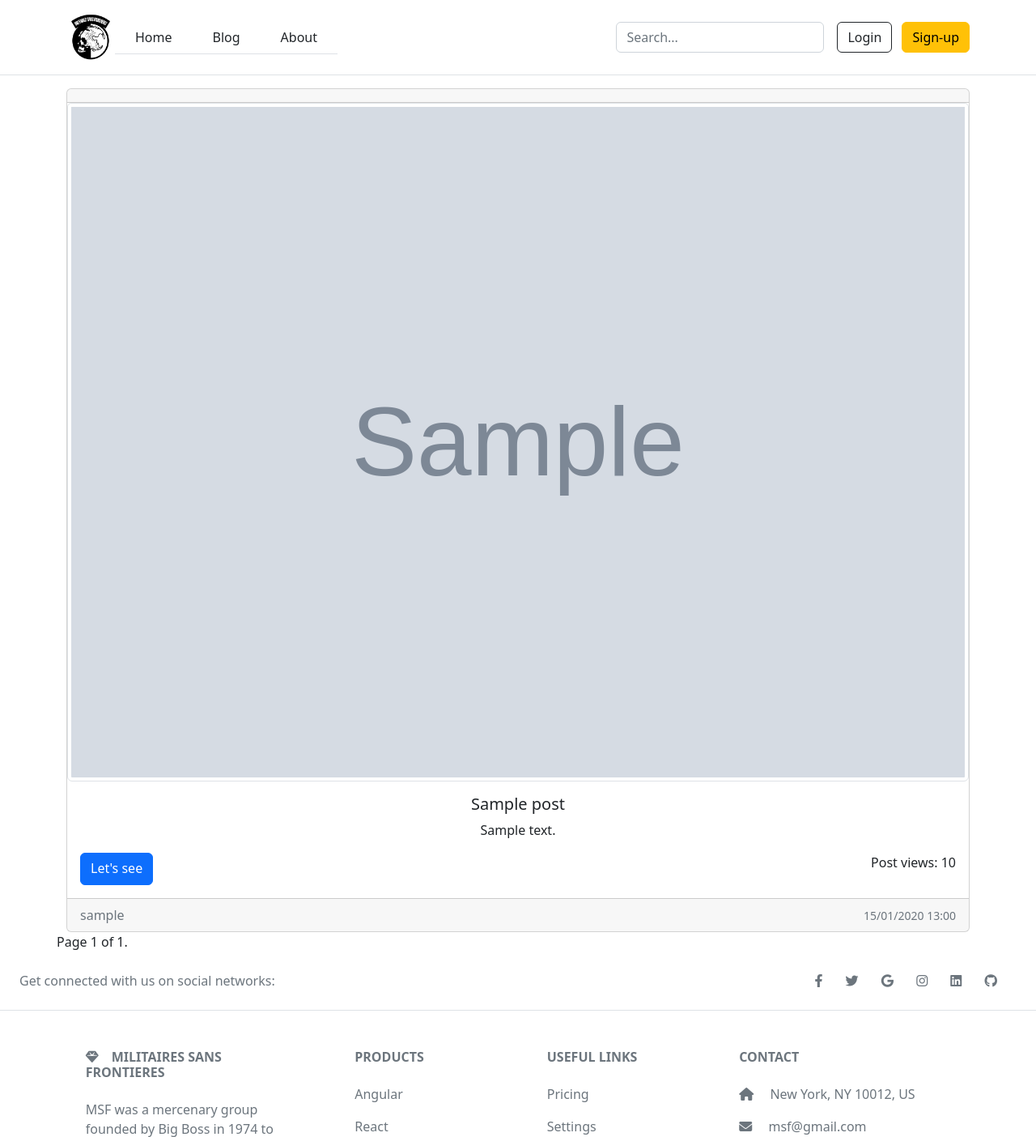
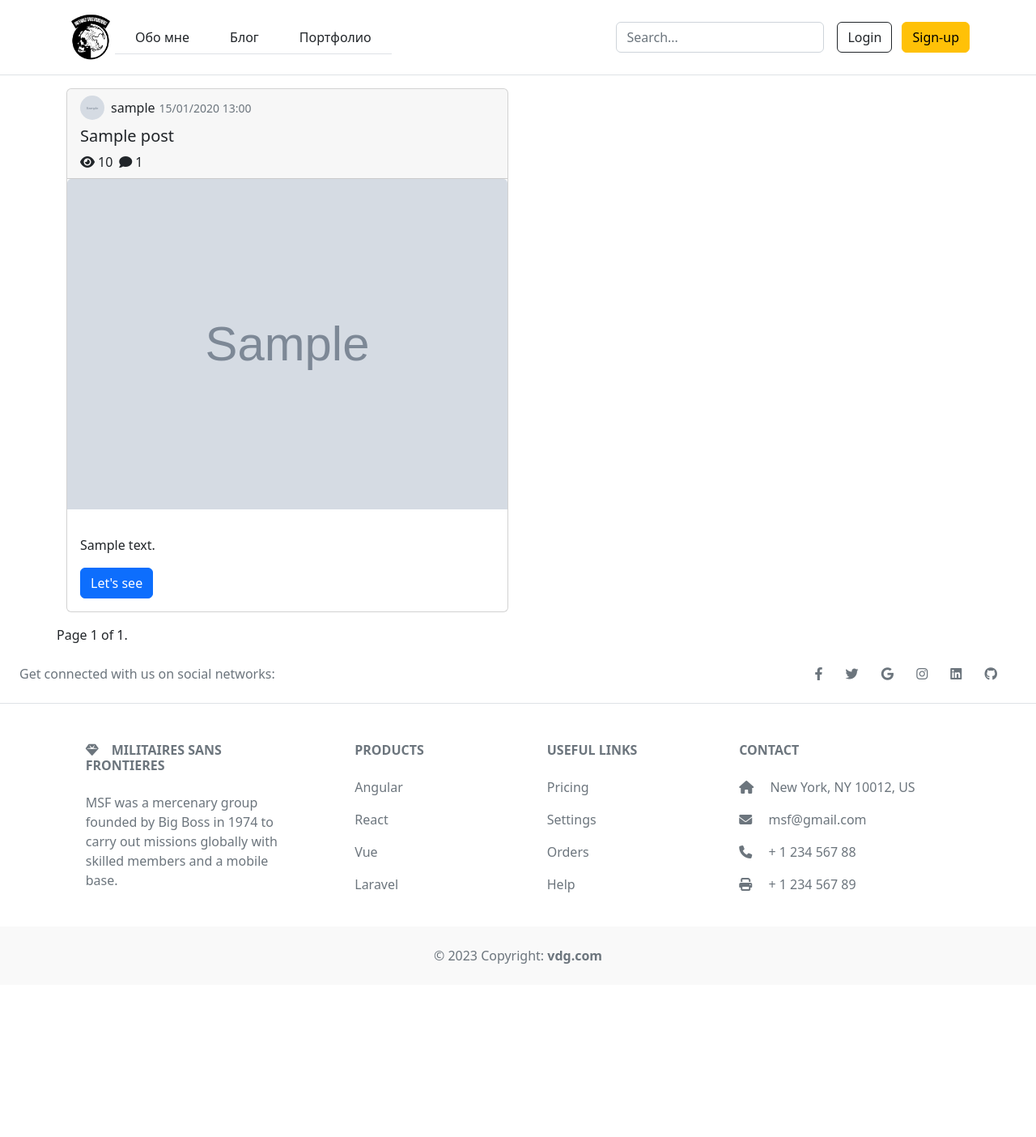
Before and after one commit to dragunov-m/Django-Blog, a Django app: page /blog/search/ in a window 1280 px wide. Shown: the top 1404 px of the page at 81% size. After the commit the page ends 1190 px from the top, so only its background shows below. Run offline with Django 4.2, Linux system fonts and the light colour scheme; tables that the repository leaves empty hold one stand-in row (values such as "Sample post"); grey boxes marked "Sample" are stand-in pictures; parts of the project's set-up code (start-up, migrations or seed data) failed here and were passed over.

Commit message:
added markdown for posts, fixed profile pictures and a lot of fixes

```diff
--- a/blog/templates/blog/blog_page.html
+++ b/blog/templates/blog/blog_page.html
@@ -6,7 +6,7 @@
 
     <div class="container">
         <div class="row">
-            {% for post in posts %}
+            {% for post in object_list %}
                 {% include 'blog/parts/post.html' %}
             {% endfor %}
 
--- a/blog/templates/blog/parts/comment.html
+++ b/blog/templates/blog/parts/comment.html
@@ -1,12 +1,10 @@
-<section>
 <div class="my-3">
     <div class="justify-content-center">
-            <div class="">
         <div class="card">
             <div class="card-body">
                 <div class="d-flex flex-start align-items-center">
                     <img class="rounded-circle shadow-1-strong me-3"
-                                 src="{{ post.author.profile_picture.url }}" alt="{{ post.author.user.username }}'s profile picture" width="60"
+                         src="{{ comment.author.profile_picture.url }}" alt="{{ comment.author }}'s profile picture" width="60"
                          height="60" />
                     <div>
                         <a href="{% url 'blog_auth:profile' %}"><h6 class="fw-bold text-primary mb-1">{{ comment.author }}</h6></a>
@@ -23,5 +21,3 @@
         </div>
     </div>
 </div>
-    </div>
-</section>
--- a/blog/templates/blog/parts/post.html
+++ b/blog/templates/blog/parts/post.html
@@ -11,13 +11,13 @@
             <h5 class="card-title">{{ post.title }}</h5>
             <div class="d-flex">
                 <p class="me-2"><i class="fa-solid fa-eye me-1"></i>{{ post.views }}</p>
-                <p><i class="fa-solid fa-comment me-1"></i>{{ post.comment_set.count }}</p>
+                <p><i class="fa-solid fa-comment me-1"></i>{{ post.comments.count }}</p>
             </div>
         </div>
 
         <img src="{{ post.thumbnail.url }}" class="card-img-top img-fluid post-img" alt="">
         <div class="card-body">
-            <p class="card-text">{{ post.content|truncatechars:355 }}</p>
+            <p class="card-text">{{ post.content|truncatechars:355|safe }}</p>
             <div class="d-flex justify-content-between flex-wrap">
                 <a href="{% url 'blog:post' post.pk %}" class="btn btn-primary">Let's see</a>
                 {% if request.resolver_match.url_name == 'posts_by_author' %}
@@ -25,10 +25,10 @@
                 {% endif %}
             </div>
         </div>
-        <div class="d-flex cb-p justify-content-between card-footer text-muted">
+        {% comment %}<div class="d-flex cb-p justify-content-between card-footer text-muted">
             <p>{{ post.author }}</p>
             <p class="card-text"><small class="text-muted">{{ post.timestamp|date:"d/m/Y G:i" }}</small></p>
-        </div>
+        </div>{% endcomment %}
 
     </div>
 
--- a/blog/templates/blog/search_page.html
+++ b/blog/templates/blog/search_page.html
@@ -5,29 +5,8 @@
 {% block content %}
     <div class="container">
         <div class="row">
-            {% for post in queryset %}
-                <div class="col">
-
-                    <div class="card text-center">
-                        <div class="card-header">
-                            {{ post.categories.title }}
-                        </div>
-                        <img src="{{ post.thumbnail.url }}" class="card-img-top img-thumbnail" alt="">
-                        <div class="card-body">
-                            <h5 class="card-title">{{ post.title }}</h5>
-                            <p class="card-text">{{ post.content|truncatechars:355 }}</p>
-                            <div class="d-flex justify-content-between flex-wrap">
-                                <a href="{% url 'blog:post' post.pk %}" class="btn btn-primary">Let's see</a>
-                                <p class="text-end">Post views: {{ post.views }}</p>
-                            </div>
-                        </div>
-                        <div class="d-flex cb-p justify-content-between card-footer text-muted">
-                            <p>{{ post.author }}</p>
-                            <p class="card-text"><small class="text-muted">{{ post.timestamp|date:"d/m/Y G:i" }}</small></p>
-                        </div>
-                    </div>
-
-                </div>
+            {% for post in object_list %}
+                {% include 'blog/parts/post.html' %}
             {% endfor %}
 
             <div class="pagination">
--- a/blog/templates/blog/single_post_page.html
+++ b/blog/templates/blog/single_post_page.html
@@ -3,15 +3,15 @@
 {% block content %}
     <div class="container">
         <a href="{% url 'blog:blog' %}">Back</a>
-        <h2>{{ post.title }}</h2>
+        <h2>{{ object.title }}</h2>
         <p>{{ post.timestamp|date:"d/m/Y G:i" }}</p>
         <img src="{{ post.thumbnail.url }}" class="card-img-top img-fluid post-img" alt="">
-        <p>{{ post.content }}</p>
+        <div>{{ content|safe }}</div>
         <p>{{ post.categories }}</p>
         <p>{{ post.views }}</p>
         <hr>
         <h4>Comments</h4>
-        {% for comment in post.comments.all %}
+        {% for comment in comments %}
             <div>
                 {% include 'blog/parts/comment.html' %}
             </div>
--- a/blog/views.py
+++ b/blog/views.py
@@ -10,9 +10,8 @@ from django.views.generic.edit import FormMixin
 from .models import Post
 from .forms import PostForm
 from blog_comments.forms import CommentForm
+import markdown
 User = get_user_model()
-
-# TODO: Fix profile images in posts and comments (issue is in logic)
 
 
 class HomePage(TemplateView):
@@ -34,6 +33,13 @@ class BlogPage(ListView):
     template_name = 'blog/blog_page.html'
     context_object_name = 'posts'
     paginate_by = 10
+
+    def get_context_data(self, **kwargs):
+        context = super().get_context_data(**kwargs)
+        posts = context['object_list']
+        for post in posts:
+            post.content = markdown.markdown(post.content)
+        return context
 
     def get_queryset(self):
         queryset = super().get_queryset()
@@ -72,6 +78,9 @@ class PostPage(FormMixin, DetailView):
         comment_form = CommentForm()
         context['comments'] = comments
         context['comment_form'] = comment_form
+        post = self.object
+        content = markdown.markdown(post.content)
+        context['content'] = content
         return context
 
     def post(self, request, *args, **kwargs):
@@ -118,6 +127,9 @@ class AuthorPost(ListView):
     def get_context_data(self, **kwargs):
         context = super().get_context_data(**kwargs)
         context['author'] = User.objects.get(username=self.kwargs['username'])
+        posts = context['object_list']
+        for post in posts:
+            post.content = markdown.markdown(post.content)
         return context
 
 # def posts_by_author(request, username):
@@ -133,8 +145,15 @@ class AuthorPost(ListView):
 class SearchPost(ListView):
     model = Post
     template_name = 'blog/search_page.html'
-    context_object_name = 'queryset'
+    context_object_name = 'object_list'
     paginate_by = 10
+
+    def get_context_data(self, **kwargs):
+        context = super().get_context_data(**kwargs)
+        posts = context['object_list']
+        for post in posts:
+            post.content = markdown.markdown(post.content)
+        return context
 
     def get_queryset(self):
         queryset = super().get_queryset()
--- a/blog_auth/views.py
+++ b/blog_auth/views.py
@@ -107,6 +107,12 @@ class SignUp(CreateView):
     form_class = UserRegistrationForm
     success_url = reverse_lazy('blog:home')
 
+    def dispatch(self, request, *args, **kwargs):
+        if self.request.user.is_authenticated:
+            return redirect('blog:home')
+
+        return super().dispatch(request, *args, **kwargs)
+
     # def get(self, request, *args, **kwargs):
     #     if self.request.user.is_authenticated:
     #         return redirect(self.get_success_url())
--- a/blog_comments/models.py
+++ b/blog_comments/models.py
@@ -1,12 +1,12 @@
 from django.db import models
-from blog.models import Post
+from blog.models import Post, Author
 from django.contrib.auth import get_user_model
 User = get_user_model()
 
 
 class Comment(models.Model):
     post = models.ForeignKey(Post, on_delete=models.CASCADE, related_name='comments')
-    author = models.ForeignKey(User, on_delete=models.CASCADE)
+    author = models.ForeignKey(Author, on_delete=models.CASCADE)
     content = models.TextField()
     pub_date = models.DateTimeField(auto_now_add=True)
 
--- a/djangoBlog/settings.py
+++ b/djangoBlog/settings.py
@@ -42,6 +42,7 @@ INSTALLED_APPS = [
     'django.contrib.messages',
     'django.contrib.staticfiles',
     'rest_framework',
+    'markdown',
 ]
 
 MIDDLEWARE = [
--- a/requirements.txt
+++ b/requirements.txt
@@ -18,6 +18,7 @@ djangorestframework-simplejwt==5.2.2
 djoser==2.2.0
 idna==3.4
 kombu==5.2.4
+Markdown==3.4.3
 oauthlib==3.2.2
 Pillow==9.5.0
 prompt-toolkit==3.0.38
--- a/templates/base.html
+++ b/templates/base.html
@@ -7,6 +7,9 @@
           content="width=device-width, user-scalable=no, initial-scale=1.0, maximum-scale=1.0, minimum-scale=1.0">
     <meta http-equiv="X-UA-Compatible" content="ie=edge">
     <link rel="shortcut icon" type="image/png" href='{% static 'blog/img/logo.ico' %}' />
+    <link rel="preconnect" href="https://fonts.googleapis.com">
+    <link rel="preconnect" href="https://fonts.gstatic.com" crossorigin>
+    <link href="https://fonts.googleapis.com/css2?family=Silkscreen:wght@400;700&family=Ubuntu:wght@400;500;700&display=swap" rel="stylesheet">
     <link rel="stylesheet" href="https://cdnjs.cloudflare.com/ajax/libs/font-awesome/6.4.0/css/all.min.css" integrity="sha512-iecdLmaskl7CVkqkXNQ/ZH/XLlvWZOJyj7Yy7tcenmpD1ypASozpmT/E0iPtmFIB46ZmdtAc9eNBvH0H/ZpiBw==" crossorigin="anonymous" referrerpolicy="no-referrer" />
     <link rel="stylesheet" href="https://cdn.jsdelivr.net/npm/bootstrap@5.2.3/dist/css/bootstrap.min.css">
     <link rel="stylesheet" href="{% static 'blog/css/main.css' %}">
@@ -24,13 +27,13 @@
 
                 <ul class="nav nav-tabs col-12 col-lg-auto me-lg-auto mb-2 justify-content-center mb-md-0">
                     <li class="nav-item">
-                        <a href="{% url 'blog:home' %}" class="nav-link px-4 link-dark {% if request.resolver_match.url_name == 'home' %}active{% endif %}">Home</a>
+                        <a href="{% url 'blog:home' %}" class="nav-link px-4 link-dark {% if request.resolver_match.url_name == 'home' %}active{% endif %}">Обо мне</a>
                     </li>
                     <li class="nav-item">
-                        <a href="{% url 'blog:blog' %}" class="nav-link px-4 link-dark {% if request.resolver_match.url_name == 'blog' %}active{% endif %}">Blog</a>
+                        <a href="{% url 'blog:blog' %}" class="nav-link px-4 link-dark {% if request.resolver_match.url_name == 'blog' %}active{% endif %}">Блог</a>
                     </li>
                     <li class="nav-item">
-                        <a href="{% url 'blog:about' %}" class="nav-link px-4 link-dark {% if request.resolver_match.url_name == 'about' %}active{% endif %}">About</a>
+                        <a href="{% url 'blog:about' %}" class="nav-link px-4 link-dark {% if request.resolver_match.url_name == 'about' %}active{% endif %}">Портфолио</a>
                     </li>
                     {% comment %}<li class="nav-item"><a href="#" class="nav-link px-2 link-dark {% if request.resolver_match.url_name == 'home' %}active{% endif %}">Products</a></li>{% endcomment %}
                 </ul>
```
Also changed, not shown: blog_comments/migrations/0004_alter_comment_author.py (added). Lines whose indentation alone changed are shown as unchanged.
